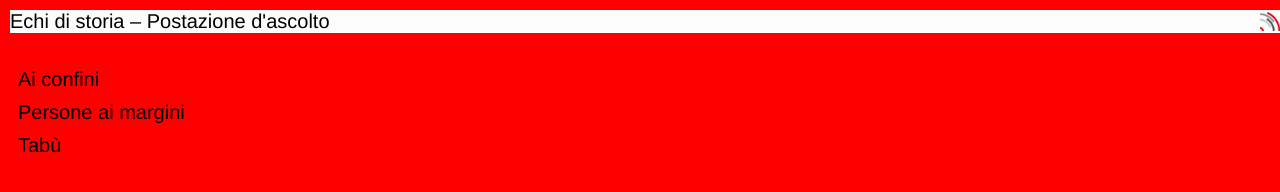
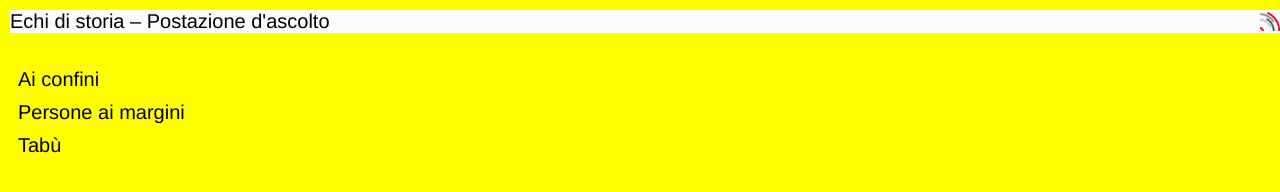
Before and after one commit to sophiesprugasci/EchidiStoria, a plain HTML site: page index.html in a window 1280 px wide. Drawn offline with Linux system fonts and the light colour scheme.

Commit message:
Update style.css

```diff
--- a/style.css
+++ b/style.css
@@ -5,7 +5,7 @@ html {
     font-size: 16px;
     font-family: 'Helvetica Neue', sans-serif;
     font-weight: medium;
-    background-color: #ff0000;
+    background-color: #ffff00;
     color: black;
     list-style-type: disc;
     overflow-x: hidden;
```
